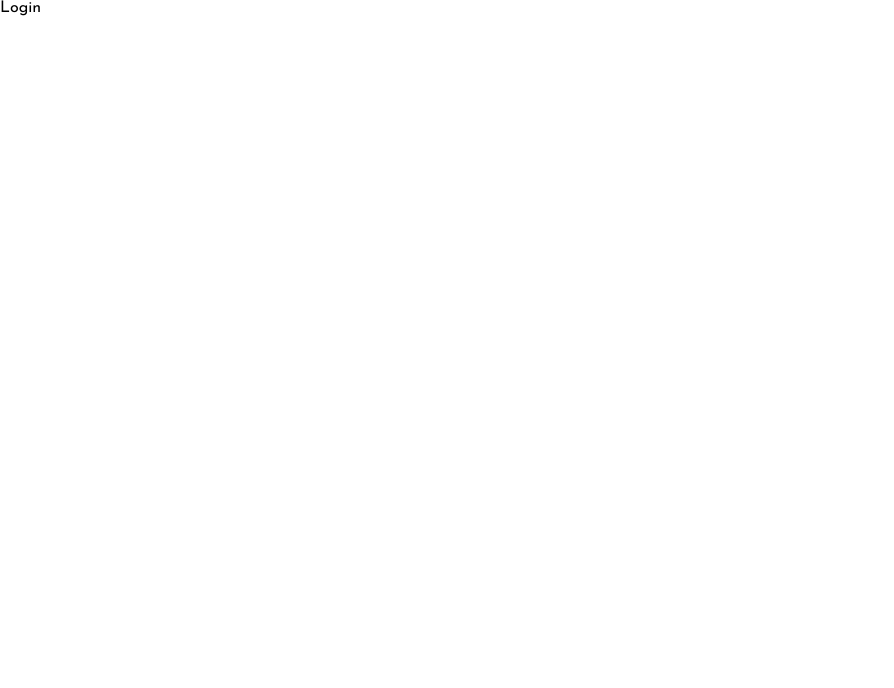
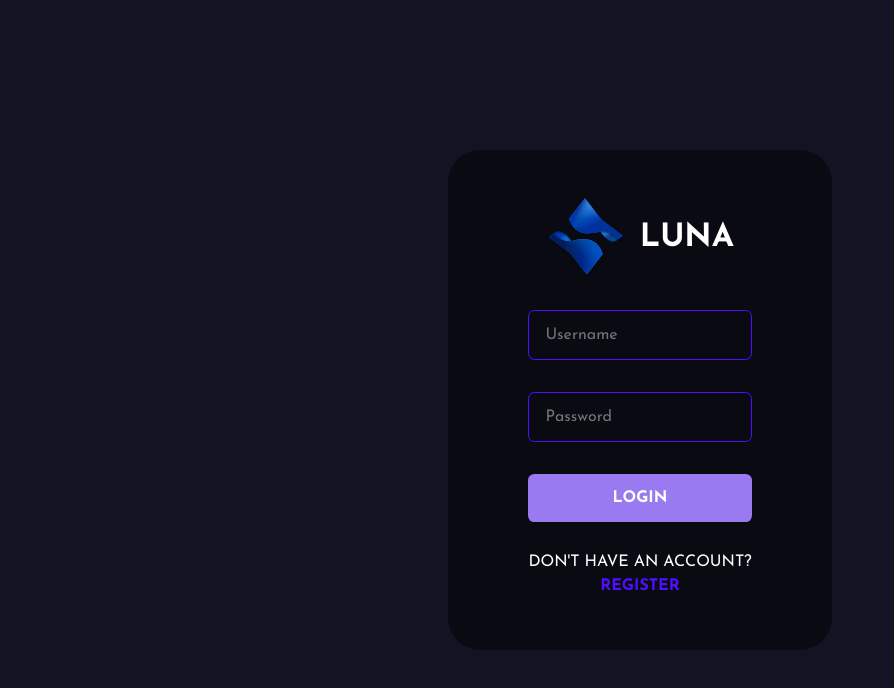
Before and after one commit to Mahi1952/Project-Luna, a React (Create React App) app in the folder client/: page /login in a window 1280 px wide. Shown: the top 688 px of the page, without its empty margins (0-894 px from the left). Built offline with nearby package versions, Linux system fonts and the light colour scheme; the HTML template or start-up script is replaced by a standard one.

Commit message:
added routes for users already logged in

```diff
--- a/client/src/pages/Login.jsx
+++ b/client/src/pages/Login.jsx
@@ -1,7 +1,185 @@
-import React from "react";
+import React, { useEffect, useState } from "react";
+import { Link, useNavigate } from "react-router-dom";
+import styled from "styled-components";
+import Logo from "../asssets/logo.svg";
+import { Bounce, ToastContainer, toast } from "react-toastify";
+import "react-toastify/dist/ReactToastify.css";
+import axios from "axios";
+import { loginRoute } from "../utils/APIRouters";
 
 const Login = () => {
-  return <div>Login</div>;
+  const navigate = useNavigate();
+  const [values, setValues] = useState({
+    username: "",
+    password: "",
+  });
+
+  useEffect(() => {
+    if (localStorage.getItem(" luna user")) navigate("/");
+  });
+
+  const handleSubmit = async (event) => {
+    event.preventDefault();
+    if (handleValidation()) {
+      const { username, email, password } = values;
+      const { data } = await axios.post(loginRoute, {
+        username,
+        password,
+      });
+      if (data.status === false) toast(data.message, toastEmitter);
+      if (data.status === true) {
+        localStorage.setItem(" luna user", JSON.stringify(data.user));
+        navigate("/");
+      }
+    } else {
+      console.log("Validation failed");
+    }
+  };
+
+  const myIcon = () => <span>🤔</span>;
+  const toastEmitter = {
+    position: "bottom-right",
+    autoClose: 3000,
+    hideProgressBar: false,
+    closeOnClick: true,
+    pauseOnHover: true,
+    draggable: true,
+    progress: undefined,
+    theme: "dark",
+    transition: Bounce,
+    icon: myIcon,
+  };
+
+  const handleValidation = () => {
+    const { username, password } = values;
+    if (username === "") {
+      toast("Username and Password is required", toastEmitter);
+      return false;
+    } else if (password === "") {
+      toast("Username and Password is required", toastEmitter);
+      return false;
+    } else return true;
+  };
+
+  const handleChange = (event) => {
+    setValues({ ...values, [event.target.name]: event.target.value });
+  };
+
+  return (
+    <>
+      <FormContainer>
+        <form
+          onSubmit={(event) => {
+            handleSubmit(event);
+          }}
+        >
+          <div className="brand">
+            <img src={Logo} alt="Logo" />
+            <h1>Luna</h1>
+          </div>
+          <input
+            type="text"
+            placeholder="Username"
+            name="username"
+            onChange={(e) => {
+              handleChange(e);
+            }}
+          />
+          <input
+            type="password"
+            placeholder="Password"
+            name="password"
+            onChange={(e) => {
+              handleChange(e);
+            }}
+          />
+          <button type="submit">Login</button>
+          <span>
+            Don't have an account? <Link to="/register">Register</Link>
+          </span>
+        </form>
+      </FormContainer>
+      <ToastContainer />
+    </>
+  );
 };
 
+const FormContainer = styled.div`
+  height: 100vh;
+  width: 100vw;
+  display: flex;
+  flex-direction: column;
+  justify-content: center;
+  align-items: center;
+  gap: 1rem;
+  background-color: #131324;
+  .brand {
+    display: flex;
+    align-items: center;
+    gap: 1rem;
+    justify-content: center;
+    img {
+      height: 5rem;
+    }
+    h1 {
+      color: #fff;
+      text-transform: uppercase;
+    }
+  }
+  form {
+    display: flex;
+    flex-direction: column;
+    gap: 2rem;
+    background-color: #00000076;
+    border-radius: 2rem;
+    padding: 3rem 5rem;
+    input {
+      background-color: transparent;
+      padding: 1rem;
+      border: 0.1rem solid #4e0eff;
+      border-radius: 0.4rem;
+      color: #fff;
+      width: 100%;
+      font-size: 1rem;
+      &:focus {
+        border: 0.1rem solid #997af0;
+        outline: none;
+      }
+    }
+    button {
+      background-color: #997af0;
+      border: none;
+      padding: 1rem 2rem;
+      border-radius: 0.4rem;
+      color: #fff;
+      font-size: 1rem;
+      font-weight: bold;
+      cursor: pointer;
+      text-transform: uppercase;
+      transition: 0.5s ease-in-out;
+      &:hover {
+        background-color: #4e0eff;
+      }
+    }
+    span {
+      text-transform: uppercase;
+      color: #fff;
+      gap: 0.5rem;
+      a {
+        display: flex;
+        justify-content: center;
+        align-items: center;
+        padding: 0.25rem;
+        margin: 2%;
+        color: #4e0eff;
+        text-decoration: none;
+        font-weight: bold;
+        &:hover {
+          text-decoration: underline;
+        }
+      }
+    }
+  }
+`;
+
 export default Login;
--- a/client/src/pages/Register.jsx
+++ b/client/src/pages/Register.jsx
@@ -1,4 +1,4 @@
-import React, { useState } from "react";
+import React, { useEffect, useState } from "react";
 import { Link, useNavigate } from "react-router-dom";
 import styled from "styled-components";
 import Logo from "../asssets/logo.svg";
@@ -14,6 +14,9 @@ const Register = () => {
     email: "",
     password: "",
     confirmPassword: "",
+  });
+  useEffect(() => {
+    if (localStorage.getItem(" luna user")) navigate("/");
   });
 
   const handleSubmit = async (event) => {
```
